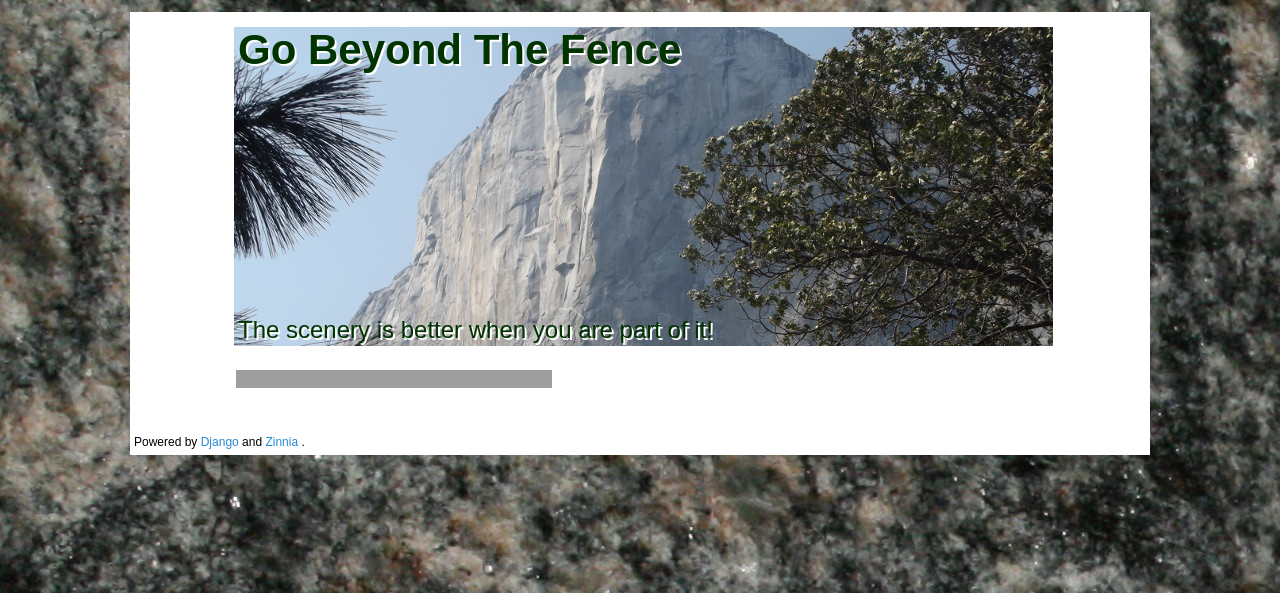
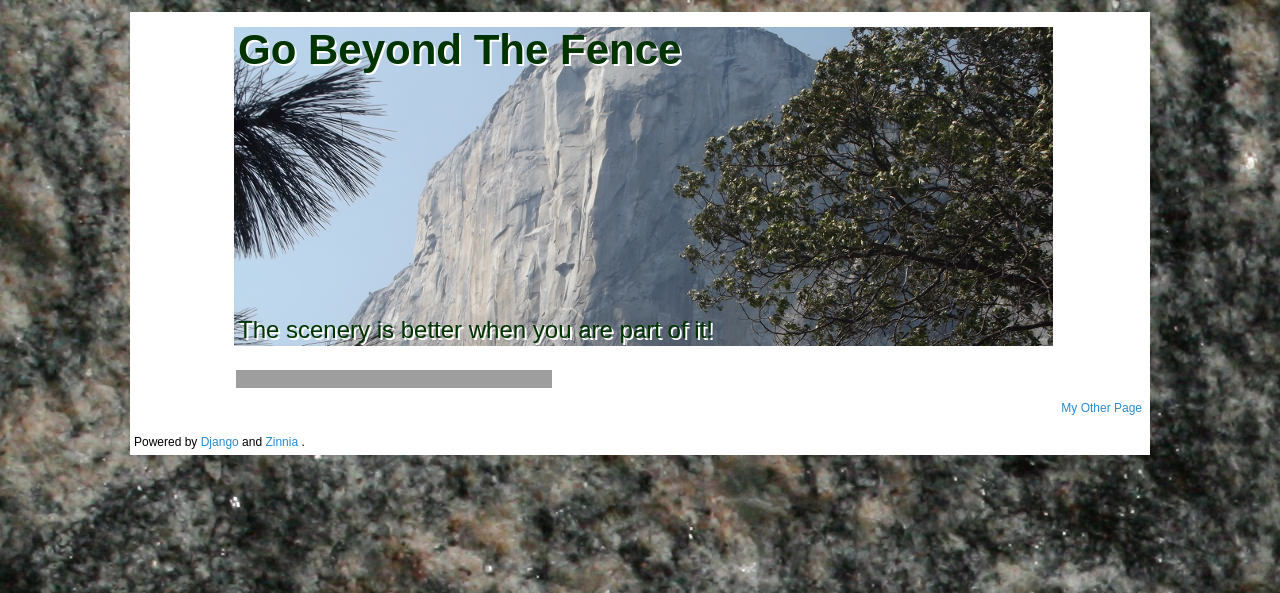
Before and after one commit to Tanner272003/Blog, a Django app: page /about/ in a window 1280 px wide. Shown: the top 593 px of the page. Run offline with Django 3.2, Linux system fonts and the light colour scheme; parts of the project's set-up code (start-up, migrations or seed data) failed here and were passed over; grey boxes are pictures that could not be loaded.

Commit message:
editing about page

```diff
--- a/web/mysite/templates/about.html
+++ b/web/mysite/templates/about.html
@@ -39,8 +39,7 @@
         <nav>
           <ul class="top-navigation">
 		  <li>
-			<link rel="shortcut icon" href="{% static "zinnia/theme/img/favicon.ico" %}" />
-			<link rel="home" href="{% url "zinnia:entry_archive_index" %}" />
+			<a href="skeleton.html">My Other Page</a>
 
             </li>
 
```
